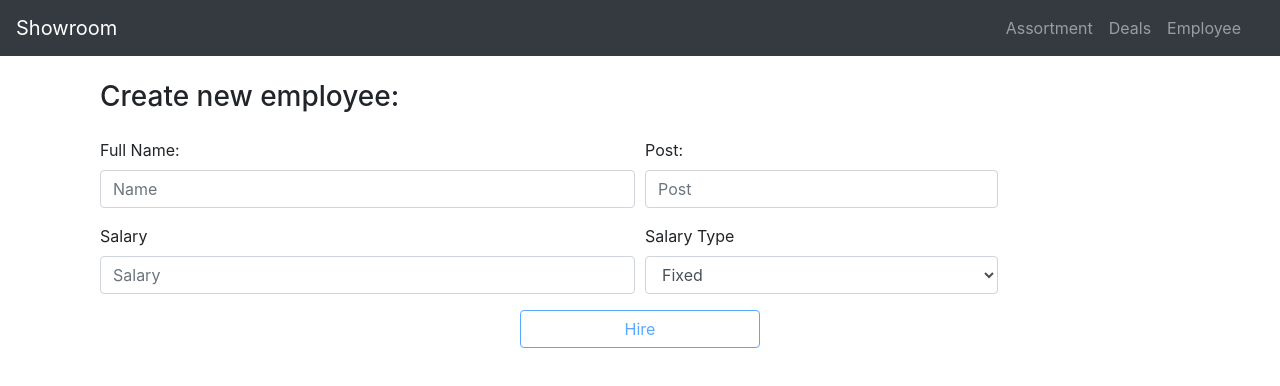
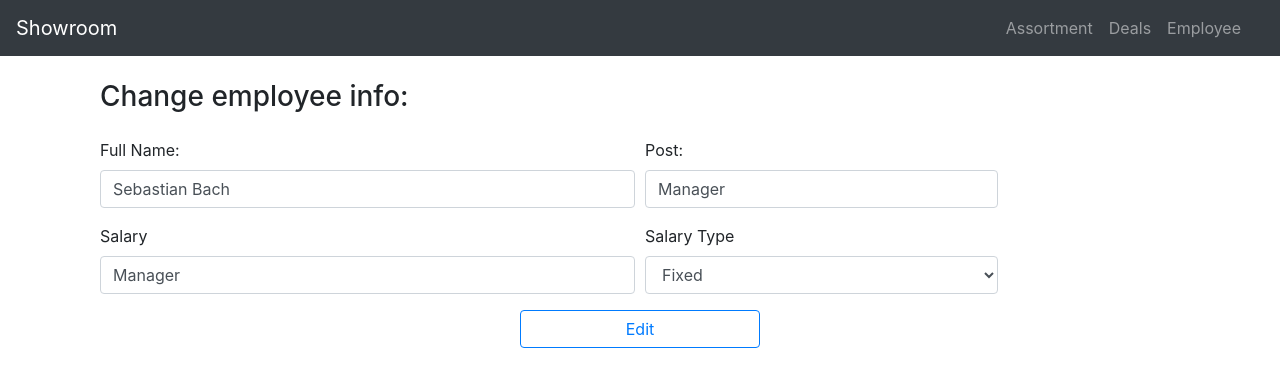
Before and after one commit to denyskom/React-ShowroomJS, a React (Create React App) app: page /edit/1 in a window 1280 px wide. Shown: the top 386 px of the page. Built offline with nearby package versions, Linux system fonts and the light colour scheme; data requests are answered from the project's data file.

Commit message:
add loading of old info to edit form

```diff
--- a/src/Forms/EditForm.js
+++ b/src/Forms/EditForm.js
@@ -9,15 +9,20 @@ class EditForm extends Component{
         super(props);
         this.state = {
             id:this.props.match.params.id,
-            employee:{}
+            employee:{},
+            isLoaded:false
         }
     }
 
     componentDidMount() {
         axios.get(`http://localhost:3004/employees/${this.state.id}`)
-            .then(response => this.setState({employee:response.data}))
+            .then(response => this.setState({employee:response.data, isLoaded:true}))
     }
     render() {
+        if(!this.state.isLoaded) {
+            return (<h3>Loading...</h3>);
+        }
+
         return(
             <EmployeeForm id={this.state.id}
                 name={this.state.employee.full_name}
--- a/src/Forms/EmployeeForm.js
+++ b/src/Forms/EmployeeForm.js
@@ -11,7 +11,8 @@ class EmployeeForm extends Component{
     constructor (props) {
         super(props);
         this.state = {
-            id:props.id?props.id:0,
+            isLoaded:false,
+            id:props.id?Number(props.id):0,
             salaryTypes:[],
             inValidNameError: "*Invalid name",
             inValidSalaryError: "*Salary should contain numbers or % sign",
@@ -27,11 +28,18 @@ class EmployeeForm extends Component{
             isManager: false,
             redirect: false
         };
+
     }
 
     componentDidMount(){
+        if(Number(this.state.id) !== 0) {
+            this.validateInput("inputPost");
+            this.validateInput("inputSalary");
+            this.validateInput("inputName");
+        }
+
         axios.get(salaryTypeURL)
-            .then(response => {this.setState({salaryTypes: response.data});});
+            .then(response => {this.setState({salaryTypes: response.data, isLoaded:true});});
     }
 
     onChangeHandler = (event) => {
@@ -112,16 +120,25 @@ class EmployeeForm extends Component{
         }).then(() => this.setState({redirect:true}));
     };
 
+    editEmployee = () => {
+
+    };
+
 
     render () {
         if(this.state.redirect) {
             return (<Redirect to="/employee"/>);
         }
 
+        if(!this.state.isLoaded) {
+            return (<h3>Loading...</h3>);
+        }
+
         return(
             <div className="container mt-4">
                 <form>
-                    <h3 className="mb-4 text-left" id="hireTitle">Create new employee:</h3>
+                    <h3 className="mb-4 text-left" id="hireTitle">
+                        {this.state.id !== 0?"Change employee info:":"Create new employee:"}</h3>
                     <div className="form-row text-left">
                         <div className="form-group col-md-6">
                             <label htmlFor="inputName">Full Name:</label>
@@ -149,7 +166,8 @@ class EmployeeForm extends Component{
                     </div>
                     <div className="container w-25">
                         <button type="button" className="btn btn-outline-primary btn-block"
-                                onClick={this.addEmployee} disabled={this.state.isButtonDisabled}>Hire</button>
+                                onClick={this.addEmployee} disabled={this.state.isButtonDisabled}>
+                            {this.state.id !== 0?"Edit":"Hire"}</button>
                     </div>
 
                 </form>
--- a/src/Person/PersonList.js
+++ b/src/Person/PersonList.js
@@ -13,11 +13,12 @@ class PersonList extends Component {
             {id:2,full_name: "Harry", post: "Stranger", salary: "1000" },
             {id:3,full_name: "Tom", post: "Lord", salary: "10000" }
     ],
+        isLoaded: false
 };
 
     componentDidMount(){
         axios.get(employeeURL)
-            .then(response => {this.setState({employees: response.data});}
+            .then(response => {this.setState({employees: response.data,isLoaded:true});}
             )
     }
 
@@ -42,6 +43,10 @@ class PersonList extends Component {
     };
 
     render() {
+        if(!this.state.isLoaded) {
+            return (<h3>Loading...</h3>);
+        }
+
         return(
             <div>
                 <table className="table border table-striped mt-4" id="tableHead">
--- a/src/index.js
+++ b/src/index.js
@@ -2,7 +2,7 @@ import React from 'react';
 import ReactDOM from 'react-dom';
 import './index.css';
 import App from './App';
-import registerServiceWorker from './registerServiceWorker';
+// import registerServiceWorker from './registerServiceWorker';
 
 ReactDOM.render(<App />, document.getElementById('root'));
 // registerServiceWorker();
```
